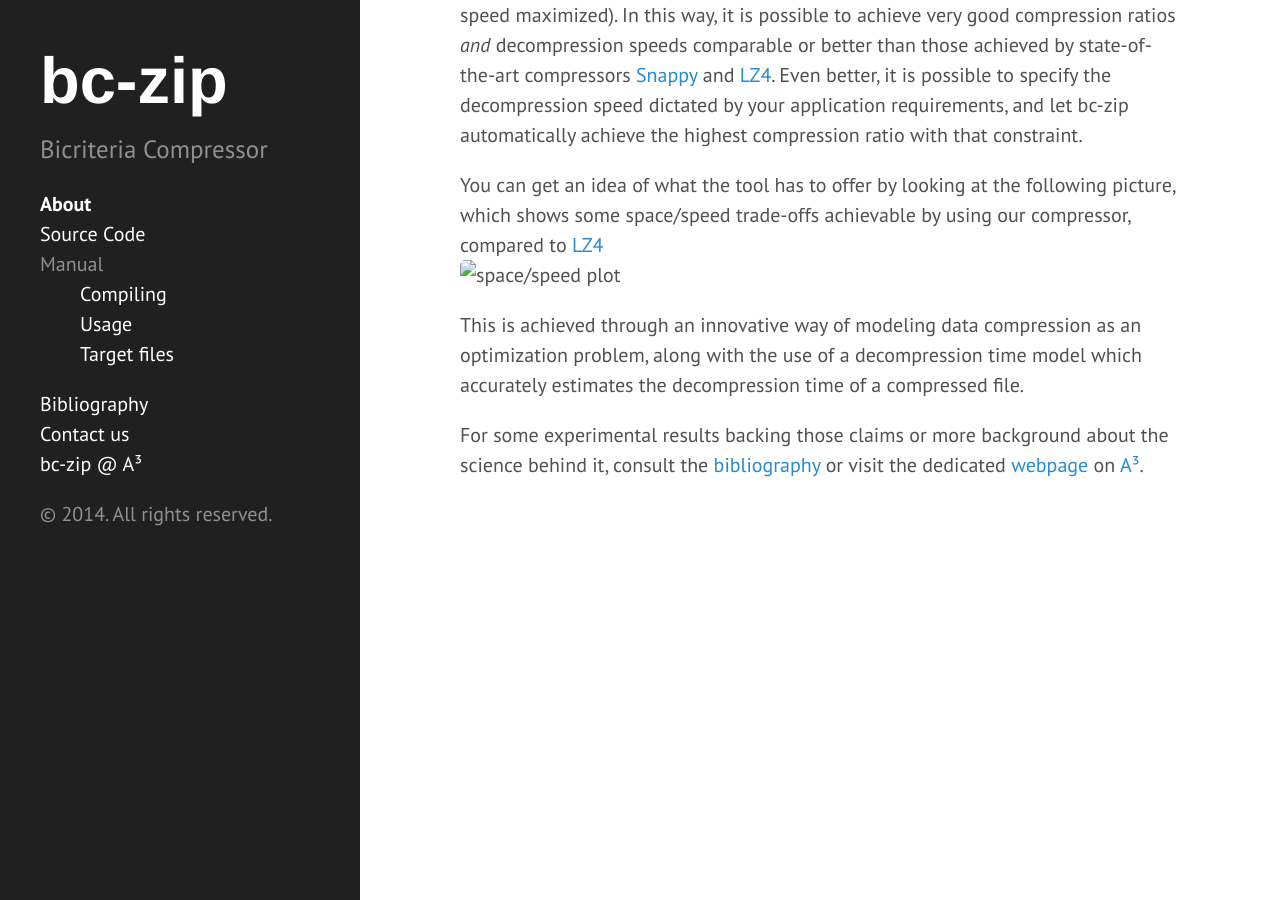
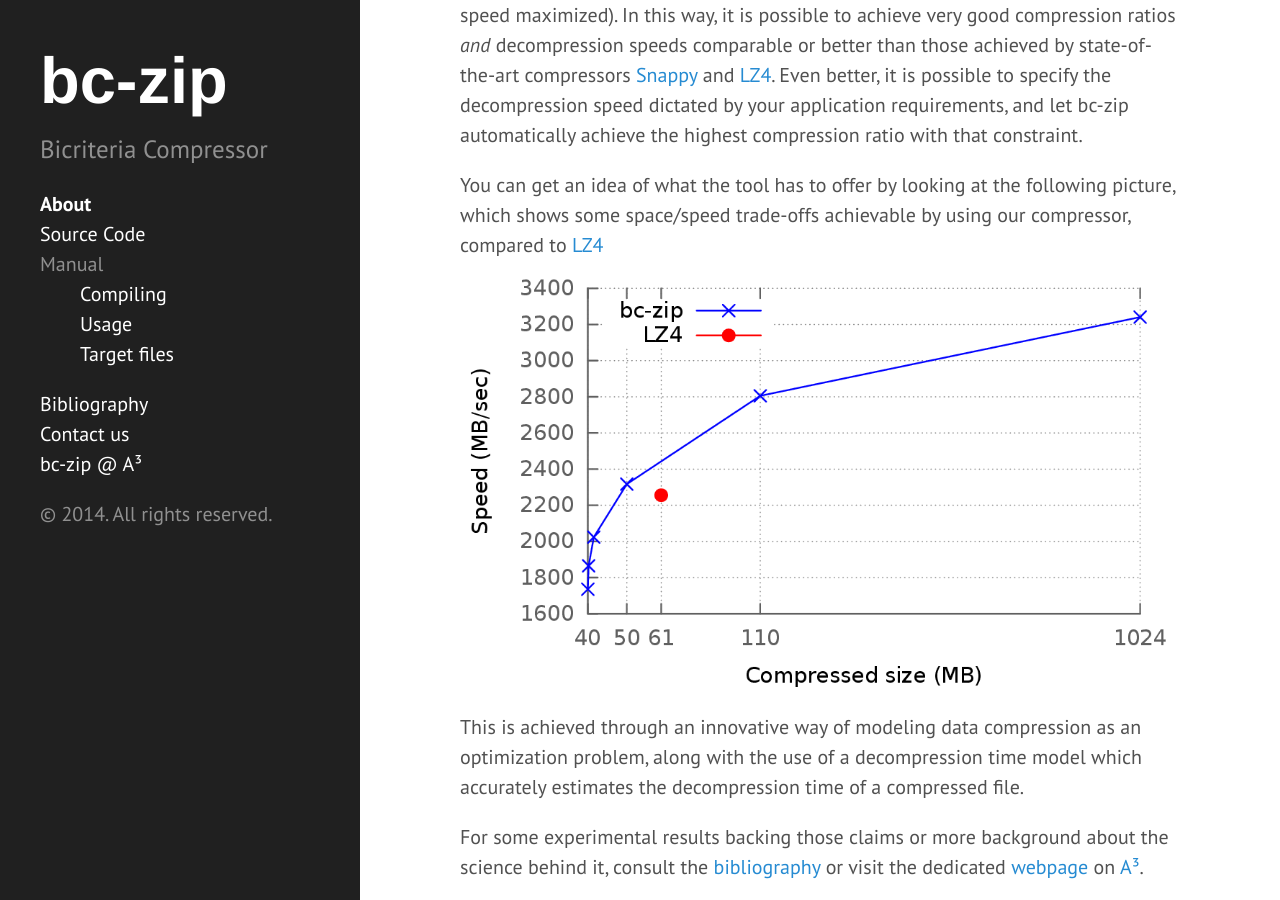
Before and after one commit to farruggia/bc-zip, a Jekyll site: the page built from index.markdown, in a window 1280 px wide and 900 px high, scrolled down 895 px. Built offline with Jekyll 4.4.1, drawn with Linux system fonts in a browser that asks for light colours.

Commit message:
Fix immagine non linkata

```diff
--- a/index.markdown
+++ b/index.markdown
@@ -24,7 +24,7 @@ Here, a 1GiB-file has been compressed with bc-zip and various state-of-the-art c
 Moreover, and more importantly, bc-zip can be used to obtain a compressed file such that the *decompression time is below a user-specified time and the compression ratio is maximized*, and the other way round (compression size bounded, decompression speed maximized).  In this way, it is possible to achieve very good compression ratios *and* decompression speeds comparable or better than those achieved by state-of-the-art compressors [Snappy][snappy] and [LZ4][lz4]. Even better, it is possible to specify the decompression speed dictated by your application requirements, and let bc-zip automatically achieve the highest compression ratio with that constraint.
 
 You can get an idea of what the tool has to offer by looking at the following picture, which shows some space/speed trade-offs achievable by using our compressor, compared to [LZ4][lz4]
-![space/speed plot]({{ site.baseurl }}public/plot_census_3.png)
+![space/speed plot]({{ site.baseurl }}/public/plot_census_3.png)
 
 This is achieved through an innovative way of modeling data compression as an optimization problem, along with the use of a decompression time model which accurately estimates the decompression time of a compressed file.
 
```
